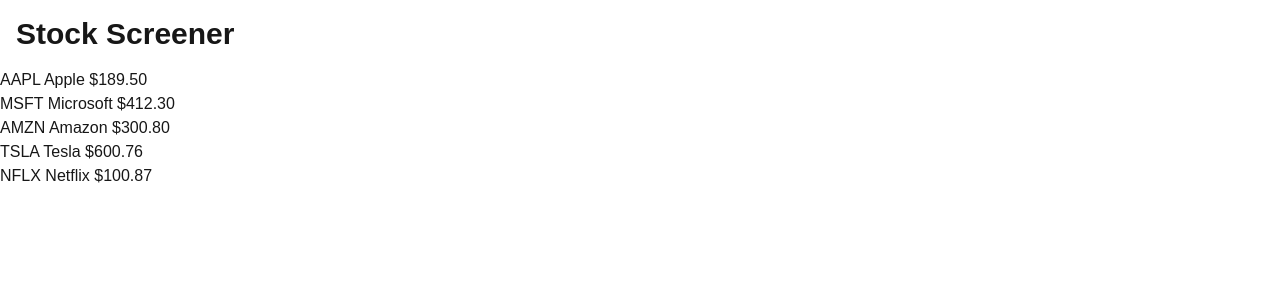
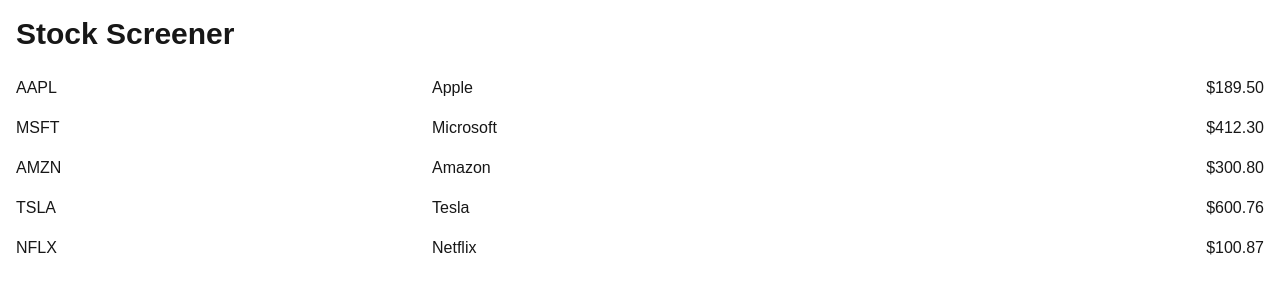
Before and after one commit to Esther9904/stock-screener, a Next.js app: page / in a window 1280 px wide. Shown: the top 300 px of the page. Built offline with nearby package versions, Linux system fonts and the light colour scheme.

Commit message:
feat:implemented layout design

```diff
--- a/src/components/StockRow.tsx
+++ b/src/components/StockRow.tsx
@@ -5,6 +5,11 @@
 
 export default function StockRow({ stock }: StockRowProps){
     return(
-        <li>{stock.tickerSymbol} {stock.company} ${stock.currentPrice.toFixed(2)}</li>
+        <li className="grid grid-cols-3 px-4 py-2">
+            <span>{stock.tickerSymbol}</span>
+            <span>{stock.company}</span>
+            <span className="text-right">${stock.currentPrice.toFixed(2)}</span>
+        </li>
+
     )
 }
```
